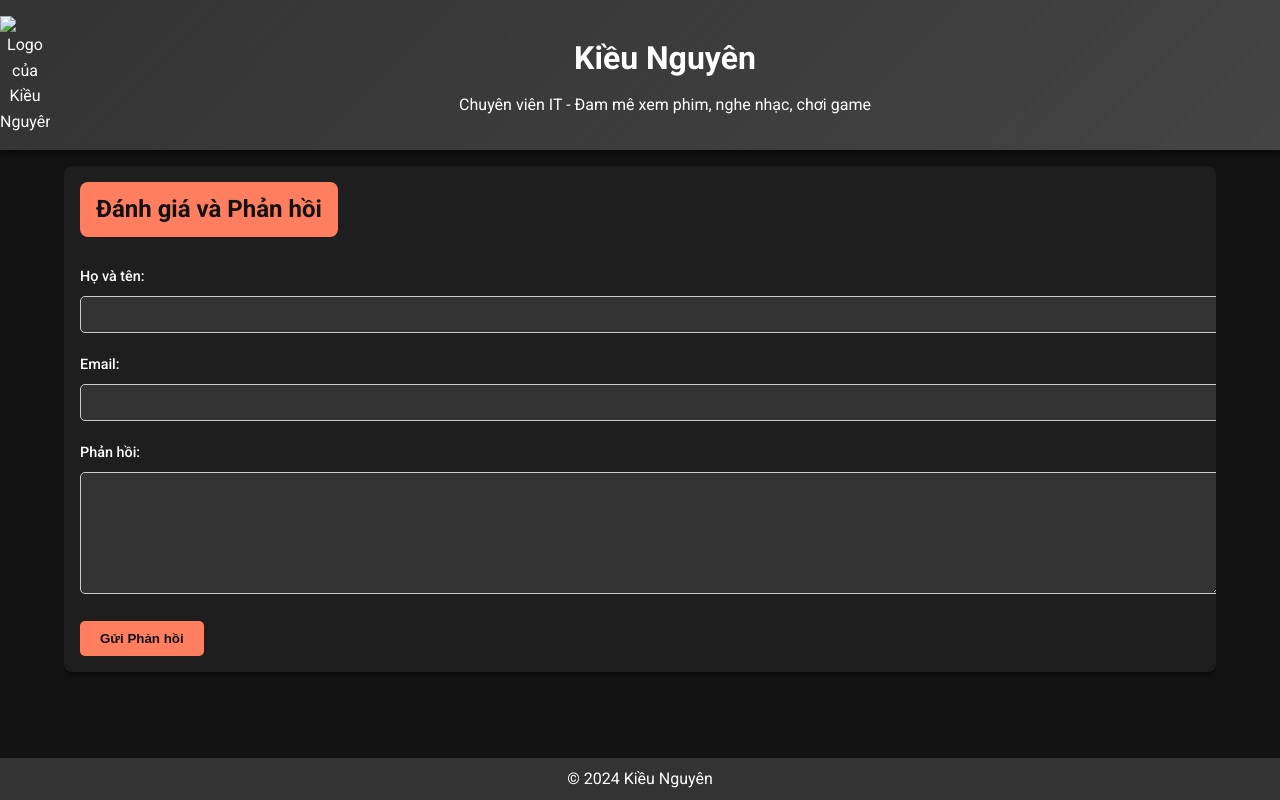
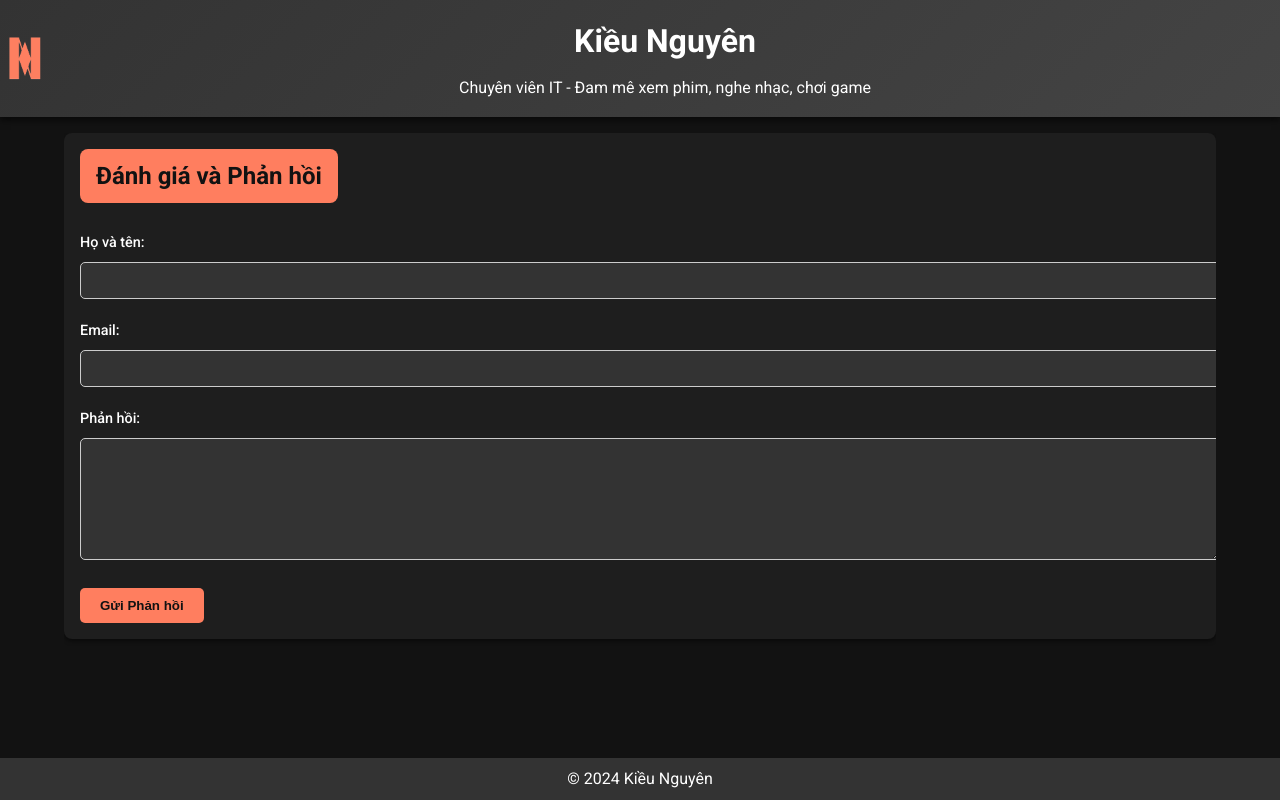
Before and after one commit to 19521912-uit/my-website, a plain HTML site: page html/feedback.html in a window 1280 px wide. Drawn offline with Linux system fonts and the light colour scheme.

Commit message:
Update feedback.html

```diff
--- a/html/feedback.html
+++ b/html/feedback.html
@@ -11,7 +11,7 @@
 <body>
     <header>
         <div class="header-container">
-            <img src="logo.png" alt="Logo của Kiều Nguyên" class="logo">
+            <img src="../img/logo.png" alt="Logo của Kiều Nguyên" class="logo">
             <div class="title-container">
                 <h1>Kiều Nguyên</h1>
                 <p>Chuyên viên IT - Đam mê xem phim, nghe nhạc, chơi game</p>
```
